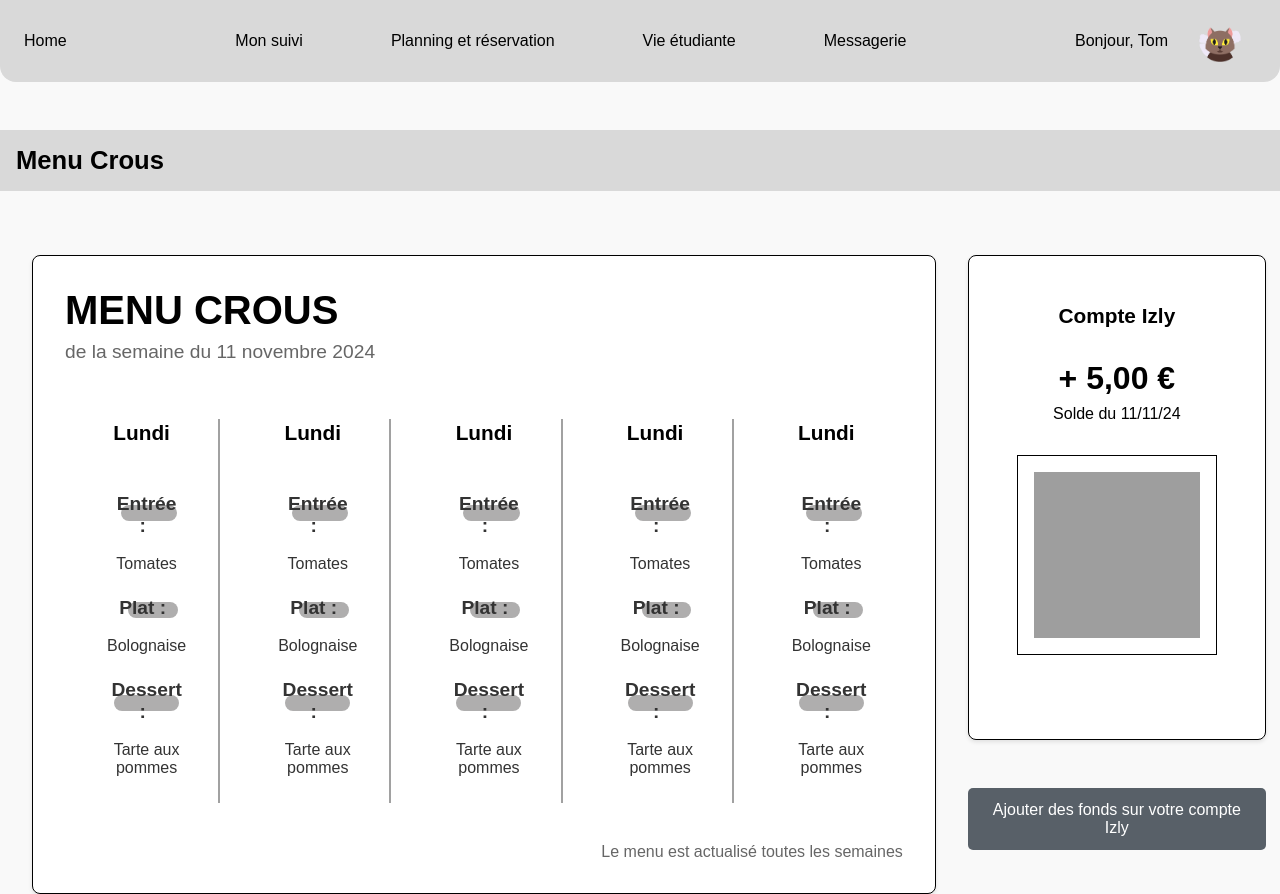
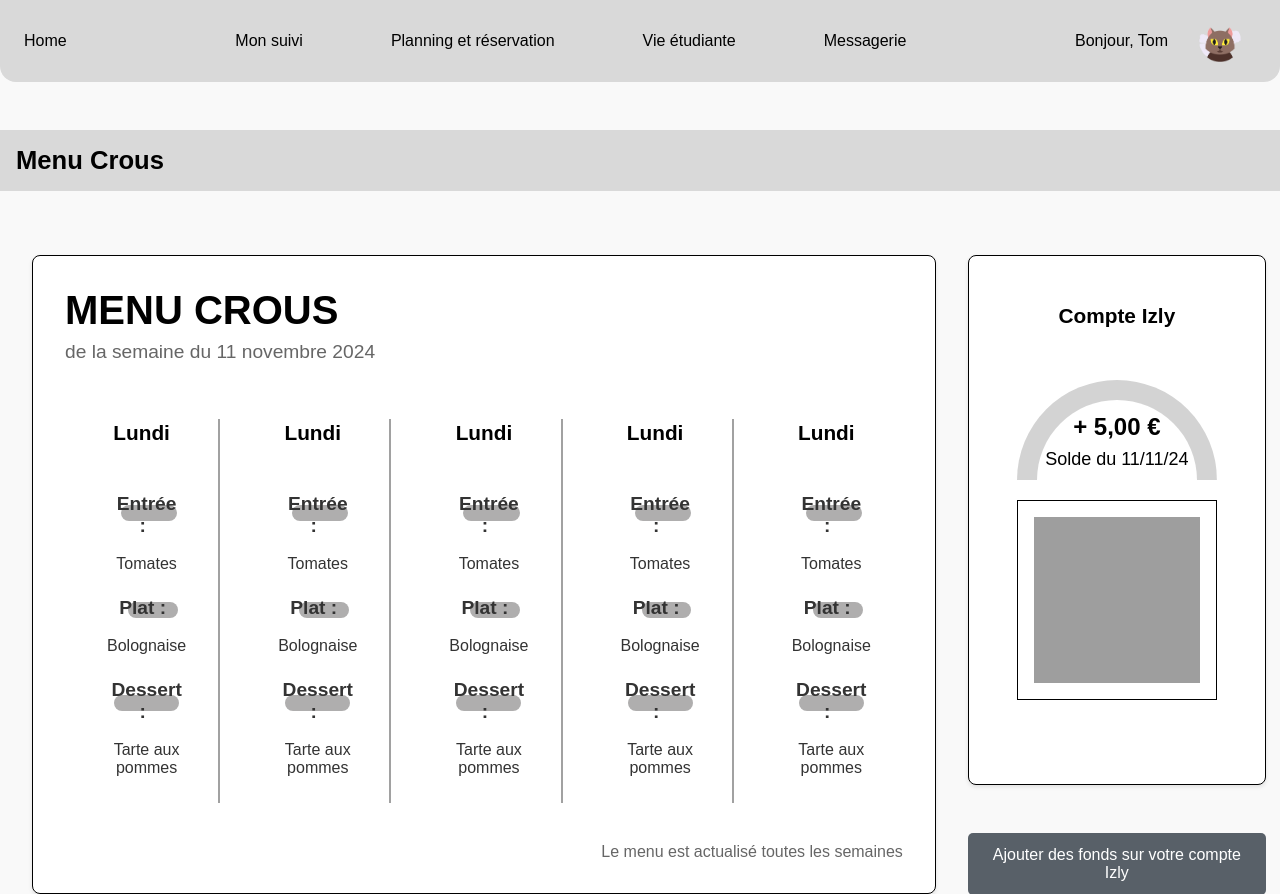
Before and after one commit to BomberQLF/ENT, a PHP site: page /Vue/menuCrous.php in a window 1280 px wide. Shown: the top 894 px of the page. Run offline with PHP 8.4, Linux system fonts and the light colour scheme; grey boxes are pictures that could not be loaded.

Commit message:
Tom:Nicolas à modifier

```diff
--- a/Style/menuCrous.css
+++ b/Style/menuCrous.css
@@ -194,3 +194,50 @@ button {
 button:hover {
   background-color: #0056b3;
 }
+
+
+
+/* CODE A MODIFIER UNIQUEMENT ========================================================================== */
+.semi-circle-container {
+    position: relative;
+    width: 200px;
+    height: 100px; /* La hauteur est la moitié de la largeur pour un arc */
+    margin: 20px auto;
+}
+
+.semi-circle {
+    width: 200px;
+    height: 200px;
+    border-radius: 50%; /* Crée un cercle complet */
+    background: lightgray; /* Couleur de fond pour l'arc */
+    position: absolute;
+    top: 0;
+    left: 0;
+    clip-path: inset(0 0 50% 0); /* Cache la moitié inférieure du cercle */
+}
+
+.semi-circle-overlay {
+    width: 160px;
+    height: 160px;
+    background: white;
+    border-radius: 50%;
+    position: absolute;
+    top: 20px;
+    left: 20px;
+}
+
+.text-content {
+    position: absolute;
+    width: 100%;
+    top: 50%;
+    left: 0;
+    transform: translateY(-30%);
+    text-align: center;
+    font-family: Arial, sans-serif;
+    font-size: 18px;
+}
+
+.text-content .amount {
+    font-weight: bold;
+    font-size: 24px;
+}
--- a/Vue/menuCrous.php
+++ b/Vue/menuCrous.php
@@ -134,9 +134,22 @@
         <div class="izly_big_container">
             <section class="izly-account">
                 <h2>Compte Izly</h2>
-                <div class="balance">
-                    <p class="amount">+ 5,00 €</p>
-                    <p>Solde du 11/11/24</p>
+                <!-- ============================================= -->
+                <div class="semi-circle-container">
+                    <!-- Arc principal -->
+                    <div class="semi-circle">
+                        <!-- Portion grise (segment de l'arc) -->
+                        <div class="semi-circle-segment"></div>
+                        <!-- Overlay blanc pour créer l'arc -->
+                        <div class="semi-circle-overlay"></div>
+                    </div>
+                <!-- ============================================= -->
+
+                    <!-- Texte -->
+                    <div class="text-content">
+                        <p class="amount">+ 5,00 €</p>
+                        <p>Solde du 11/11/24</p>
+                    </div>
                 </div>
                 <div class="qr-code">
                     <img src="../image/imageSite/qr-code.svg" alt="QR Code">
```
